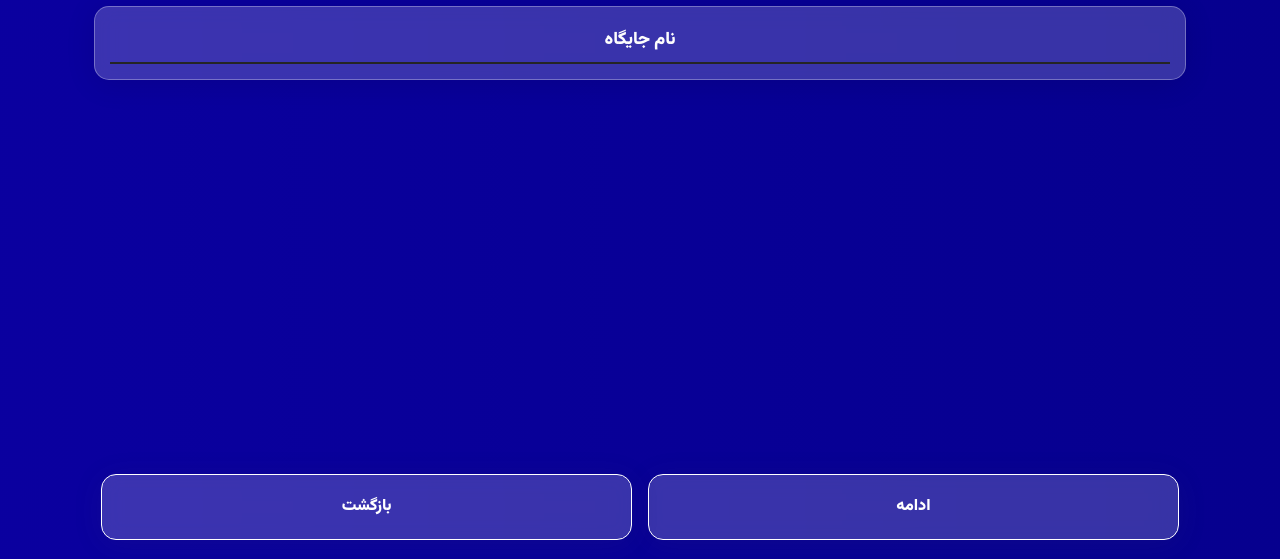
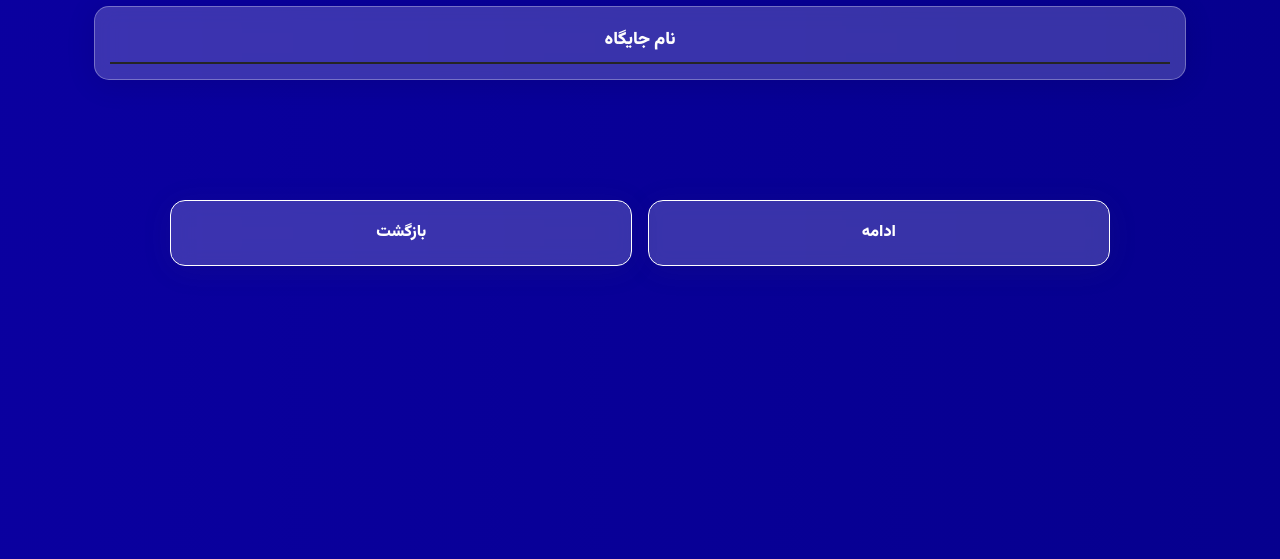
Before and after one commit to kiarashshahedi/Django-FuelStation-Reports, a Django app: page /station/create/ in a window 1280 px wide. Shown: the part 241-800 px from the top of the page. Run offline with Django 5.2, Linux system fonts and the light colour scheme; parts of the project's set-up code (start-up, migrations or seed data) failed here and were passed over; some libraries are stand-ins or nearby versions.

Commit message:
change some things that i pray it is the last change of this project

```diff
--- a/inspections/templates/create_station.html
+++ b/inspections/templates/create_station.html
@@ -203,7 +203,7 @@
 
 
 <!-- Fixed bottom options -->
-<div class="fixed-bottom fixed-bottom-options mb-3 pt-5" id="buttonContainer">
+<div class=" mb-3 pt-5" id="buttonContainer">
     <div class="container-fluid">
         <div class="row text-center d-flex justify-content-center">
             <div id="nextButton" class="col-5 d-flex glasss justify-content-center btn btn-outline-success mx-2">
```
